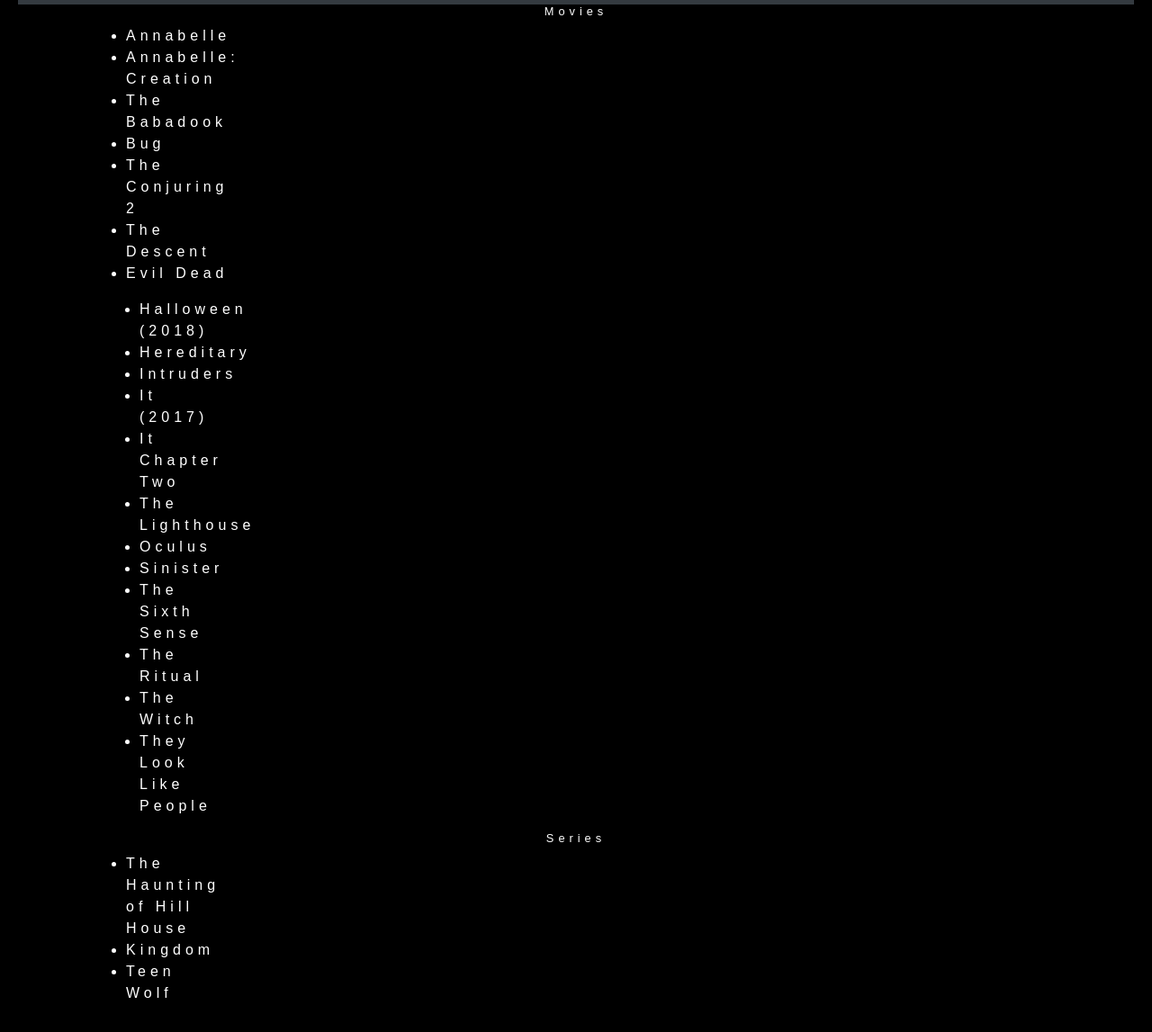
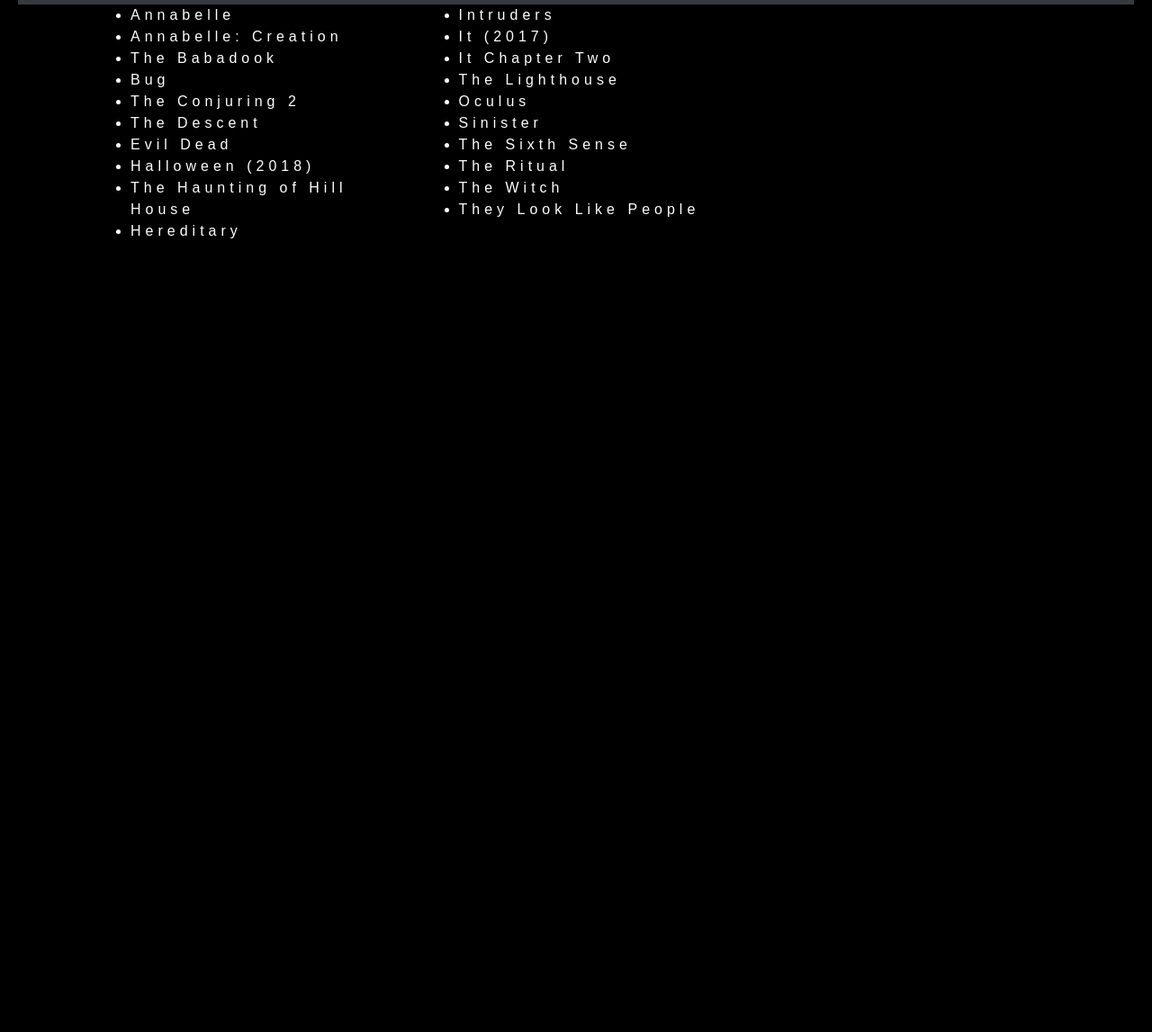
Before and after one commit to carooflee/Horror-Health, a plain HTML site: page html/list.html in a window 1280 px wide. Shown: the part 71-1218 px from the top of the page at 90% size. After the commit the page ends 800 px from the top, so only its background shows below. Drawn offline with nearby package versions, Linux system fonts and the light colour scheme; a script that the page names is missing.

Commit message:
fixed list page

```diff
--- a/html/list.html
+++ b/html/list.html
@@ -45,8 +45,8 @@
 
 
     <div class="container">
-        <h3>Movies</h3>
-        <div class="col-lg-2">
+        <div class="row">
+        <div class="col">
         <ul>
             <li><a href="./annabelle.html">Annabelle</a></li>
             <li><a href="./annabellecreation.html">Annabelle: Creation</a></li>
@@ -55,11 +55,13 @@
             <li><a href="./conjuring2.html"> The Conjuring 2</a></li>
             <li><a href="./descent.html">The Descent</a></li>
             <li><a href="./evildead.html">Evil Dead</a></li>
+            <li><a href="./halloween18.html">Halloween (2018)</a></li>
+            <li><a href="./hillhouse.html">The Haunting of Hill House</a></li>
+            <li><a href="./hereditary.html">Hereditary</a></li>
             </ul>
-            <div class="col-lg-2">
+          </div>
+            <div class="col">
               <ul>
-            <li><a href="./halloween18.html">Halloween (2018)</a></li>
-            <li><a href="./hereditary.html">Hereditary</a></li>
             <li><a href="./intruders.html">Intruders</a></li>
             <li><a href="./it.html">It (2017)</a></li>
             <li><a href="./it2.html">It Chapter Two</a></li>
@@ -70,17 +72,10 @@
             <li><a href="./ritual.html">The Ritual</a></li>
             <li><a href="./thewitch.html">The Witch</a></li>
             <li><a href="./likepeople.html">They Look Like People</a></li>
+            </ul>
             </div>
-        </ul>
     </div>
-        <h3>Series</h3>
-        <div class="col-lg-2">
-        <ul>
-            <li><a href="./hillhouse.html">The Haunting of Hill House</a></li>
-            <li>Kingdom</li>
-            <li>Teen Wolf</li>
-        </ul>
-    </div>
+  </div>
 
 
 
```
